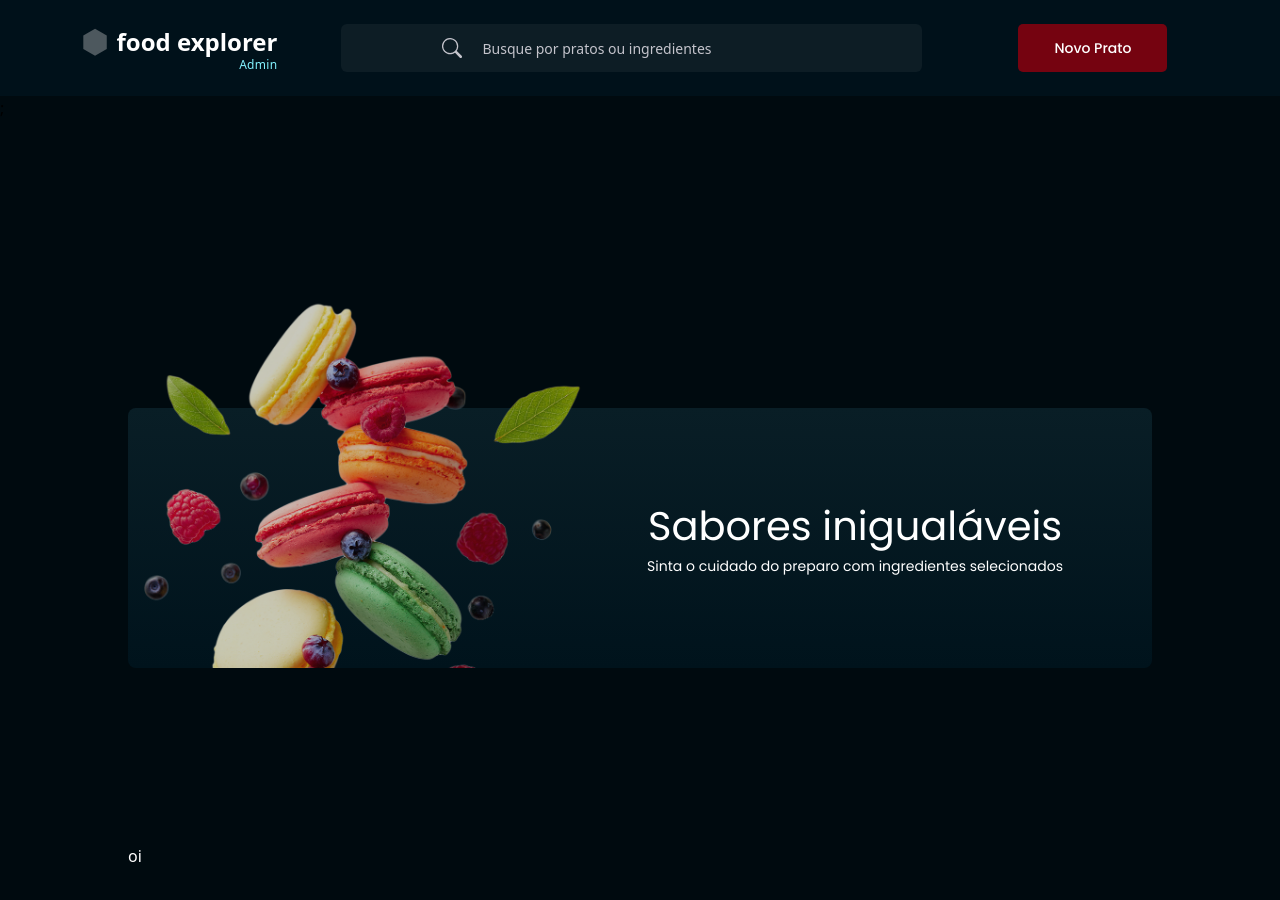
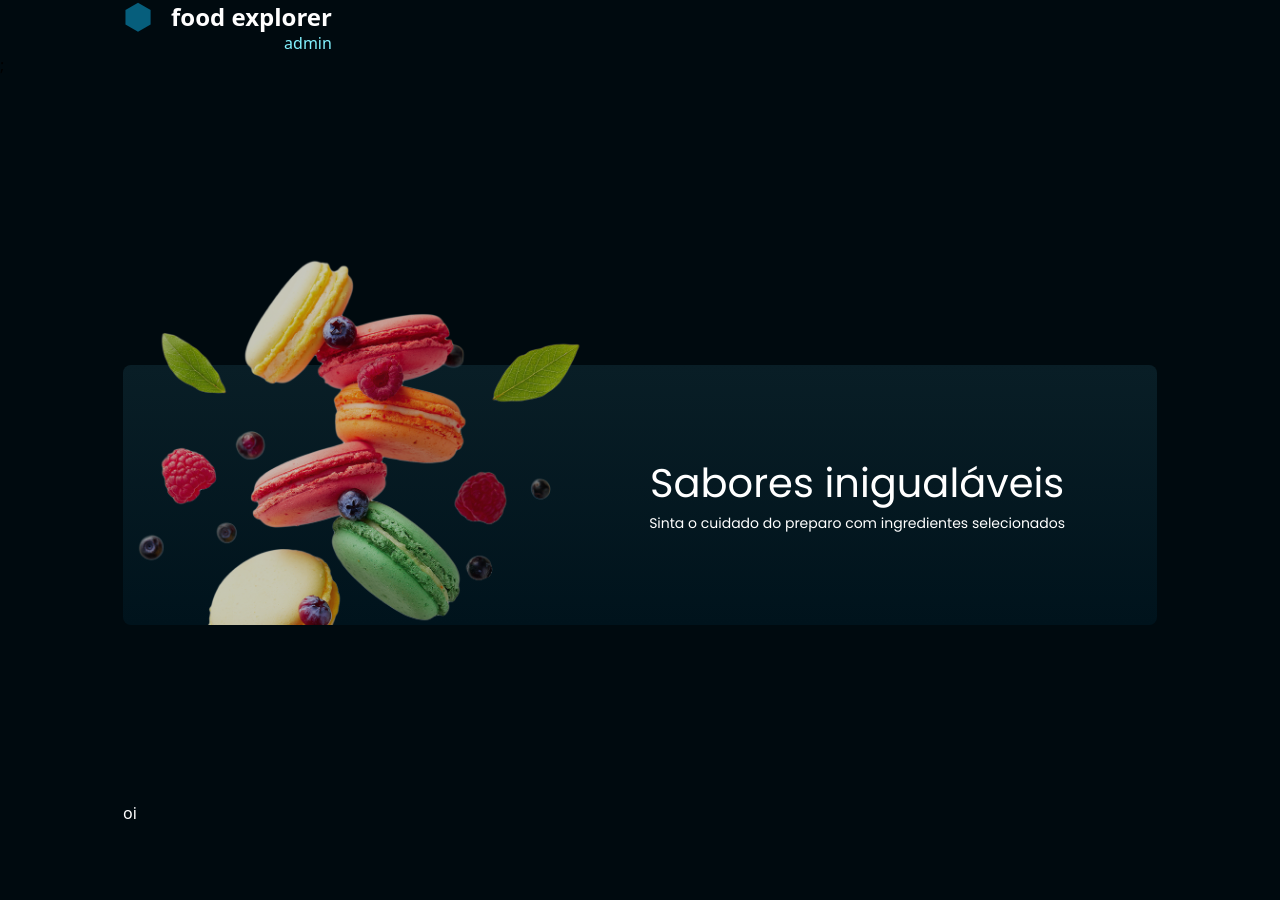
Before and after one commit to BrunoBorges12/food-explorer, a Next.js app: page / in a window 1280 px wide. Shown: the top 900 px of the page. Built offline with nearby package versions, Linux system fonts and the light colour scheme.

Commit message:
refactoziando toda navbar

```diff
--- a/src/components/Container/index.tsx
+++ b/src/components/Container/index.tsx
@@ -6,7 +6,9 @@ type propsContainer = {
 };
 export const Container = ({ children, className }: propsContainer) => {
   return (
-    <div className={classNames(" w-full px-7 relative lg:px-32", className)}>
+    <div
+      className={classNames(" w-full px-7 relative lg:px-[123px]", className)}
+    >
       {children}
     </div>
   );
--- a/src/components/Logo/index.tsx
+++ b/src/components/Logo/index.tsx
@@ -7,7 +7,7 @@ type propLogo = {
 };
 export const Logo = ({ size, className, admin }: propLogo) => {
   return (
-    <div className="flex flex-col  justify-center">
+    <div className="flex lg:flex-col">
       <div
         className={classNames(
           className,
@@ -18,36 +18,31 @@ export const Logo = ({ size, className, admin }: propLogo) => {
           viewBox="0 0 27 31"
           fill="none"
           xmlns="http://www.w3.org/2000/svg"
-          className={classNames({
-            " w-[43.31px] h-[43.31px] lg:h-[2.969rem] lg:w-[3.089rem]   ":
-              size === "medium",
-            " w-7 h-7": size === "small",
-          })}
+          className={classNames(
+            " mr-[10px]",
+            size === "small"
+              ? " w-[1.538rem] h-[1.538rem] lg:w-[1.875rem] lg:h-[1.875rem]"
+              : " h-[2.707rem] w-[2.707rem] lg:h-[2.969rem] lg:w-[3.089rem]"
+          )}
         >
           <path
             d="M13.5391 0.744385L26.5294 8.24438V23.2444L13.5391 30.7444L0.548681 23.2444V8.24438L13.5391 0.744385Z"
-            fill="#4D585E"
+            className=" fill-cake-100"
           />
         </svg>
-
         <h1
           className={classNames(
-            " font-roboto font-bold  text-light-100 whitespace-nowrap ",
+            " font-roboto text-light-100 font-bold",
             size === "small"
-              ? "  text-base1 leading-none lg:text-lg  "
-              : " text-xl  leading-none lg:text-2xl"
+              ? " text-[1.323rem]  lg:text-lg"
+              : "  text-[2.328rem]  leading-[2.728rem] lg:text-2xl"
           )}
         >
           food explorer
         </h1>
-        {admin && (
-          <span className=" capitalize leading-none  -tracking-tight text-cake-200   text-right font-roboto text-sm  mt-0 relative flex-shrink flex-grow  lg:hidden">
-            admin
-          </span>
-        )}
       </div>
       {admin && (
-        <span className=" capitalize leading-none  -tracking-tight text-cake-200   text-right font-roboto text-xs  mt-0 relative hidden lg:block">
+        <span className=" text-cake-200 leading-[1.2rem] text-end w-full">
           admin
         </span>
       )}
--- a/src/components/Navbar/index.tsx
+++ b/src/components/Navbar/index.tsx
@@ -1,114 +1,18 @@
-import Button from "../Button";
+import { useState } from "react";
+import { Container } from "../Container";
 import { Logo } from "../Logo";
-import { BsSearch } from "react-icons/bs";
-import { GiHamburgerMenu } from "react-icons/gi";
-import { AiOutlineClose } from "react-icons/ai";
-import { IconLogout } from "./components/IconLogout";
-import { useState } from "react";
-import classNames from "classnames";
 type propsNavbar = {
   admin?: boolean;
 };
 export const NavBar = ({ admin }: propsNavbar) => {
   const [isOpen, setIsOpen] = useState(false);
   return (
-    <header className="  w-full  bg-dark-600 lg:items-center    ">
-      <div className="   flex  gap-8  px-7  z-50 bg-dark-600  relative  py-6  lg:items-center lg:justify-center  lg:px-32">
-        <div
-          className={classNames(
-            "flex items-center w-full justify-between  lg:justify-normal relative",
-            admin ? "lg:gap-16" : "lg:gap-10"
-          )}
-        >
-          {!isOpen ? (
-            <>
-              <GiHamburgerMenu
-                onClick={() => setIsOpen(true)}
-                className="lg:hidden w-[30px] h-[24px] text-light-100"
-              />
-              <Logo size="small" className="" admin={admin} />
-              <div className=" hidden   lg:block">
-                <p className=" flex  items-center  py-3   rounded-md  bg-dark-900 lg:w-[581px] lg:h-[48px] lg:relative ">
-                  <BsSearch className=" lg:w-5 lg:h-5 text-light-400 ml-[101px]  mr-5" />
-                  <input
-                    placeholder="Busque por pratos ou ingredientes"
-                    className="border-none   focus-within:outline-none  text-light-100 hover:border-none bg-transparent"
-                    type="text"
-                  />
-                </p>
-              </div>
-              {!admin && (
-                <svg
-                  width="25"
-                  height="25"
-                  viewBox="0 0 33 32"
-                  fill="none"
-                  className="lg:hidden"
-                  xmlns="http://www.w3.org/2000/svg"
-                >
-                  <path
-                    fillRule="evenodd"
-                    clipRule="evenodd"
-                    d="M8.53906 14C8.53906 13.4477 8.98678 13 9.53906 13H22.5391C23.0913 13 23.5391 13.4477 23.5391 14C23.5391 14.5523 23.0913 15 22.5391 15H9.53906C8.98678 15 8.53906 14.5523 8.53906 14Z"
-                    fill="white"
-                  />
-                  <path
-                    fillRule="evenodd"
-                    clipRule="evenodd"
-                    d="M8.53906 18C8.53906 17.4477 8.98678 17 9.53906 17H22.5391C23.0913 17 23.5391 17.4477 23.5391 18C23.5391 18.5523 23.0913 19 22.5391 19H9.53906C8.98678 19 8.53906 18.5523 8.53906 18Z"
-                    fill="white"
-                  />
-                  <path
-                    fillRule="evenodd"
-                    clipRule="evenodd"
-                    d="M3.62485 6.58579C3.99992 6.21071 4.50863 6 5.03906 6H27.0391C27.5695 6 28.0782 6.21071 28.4533 6.58579C28.8284 6.96086 29.0391 7.46957 29.0391 8V27C29.0391 27.3466 28.8596 27.6684 28.5648 27.8507C28.27 28.0329 27.9018 28.0494 27.5918 27.8944L24.0391 26.118L20.4863 27.8944C20.2047 28.0352 19.8734 28.0352 19.5919 27.8944L16.0391 26.118L12.4863 27.8944C12.2047 28.0352 11.8734 28.0352 11.5918 27.8944L8.03906 26.118L4.48628 27.8944C4.17629 28.0494 3.80815 28.0329 3.51333 27.8507C3.21851 27.6684 3.03906 27.3466 3.03906 27V8C3.03906 7.46957 3.24978 6.96086 3.62485 6.58579ZM27.0391 8L5.03906 8L5.03906 25.382L7.59185 24.1056C7.87338 23.9648 8.20475 23.9648 8.48628 24.1056L12.0391 25.882L15.5918 24.1056C15.8734 23.9648 16.2047 23.9648 16.4863 24.1056L20.0391 25.882L23.5918 24.1056C23.8734 23.9648 24.2047 23.9648 24.4863 24.1056L27.0391 25.382V8Z"
-                    fill="white"
-                  />
-                </svg>
-              )}
-              <span></span>
-            </>
-          ) : (
-            <div className=" flex items-center  text-light-100 font-poppins">
-              <AiOutlineClose
-                className="lg:hidden w-[30px] h-[24px]"
-                onClick={() => setIsOpen(false)}
-              />
-              Menu
-            </div>
-          )}
+    <header className="w-full h-full">
+      <Container>
+        <div className="flex">
+          <Logo size="small" admin={true} />
         </div>
-        <Button
-          checkout={!admin}
-          color="tomato-dark"
-          title={admin ? "Novo prato" : "Pedidos"}
-          size="small"
-          mobile={true}
-          loading={false}
-          className=" hidden lg:flex"
-        />
-        <IconLogout />
-      </div>
-      <div
-        className={classNames(
-          "bg-dark-100 fixed top-0 left-0 w-screen h-full",
-          isOpen ? "block" : "hidden"
-        )}
-      >
-        <div className=" px-7 flex flex-col gap-7  justify-center">
-          <p className=" flex  items-center w-full h-full   py-3 mt-36 rounded-md  bg-dark-900  ">
-            <BsSearch className=" w-6 h-6  text-light-100 mx-3" />
-            <input
-              placeholder="Busque por pratos ou ingredientes"
-              className="border-none w-full h-full   focus-within:outline-none  text-light-100 hover:border-none bg-transparent"
-              type="text"
-            />
-          </p>
-          <span className=" text-light-100 capitalize text-base1 font-poppins border-b py-5  border-b-light-400">
-            Sair
-          </span>
-        </div>
-      </div>{" "}
+      </Container>
     </header>
   );
 };
```
